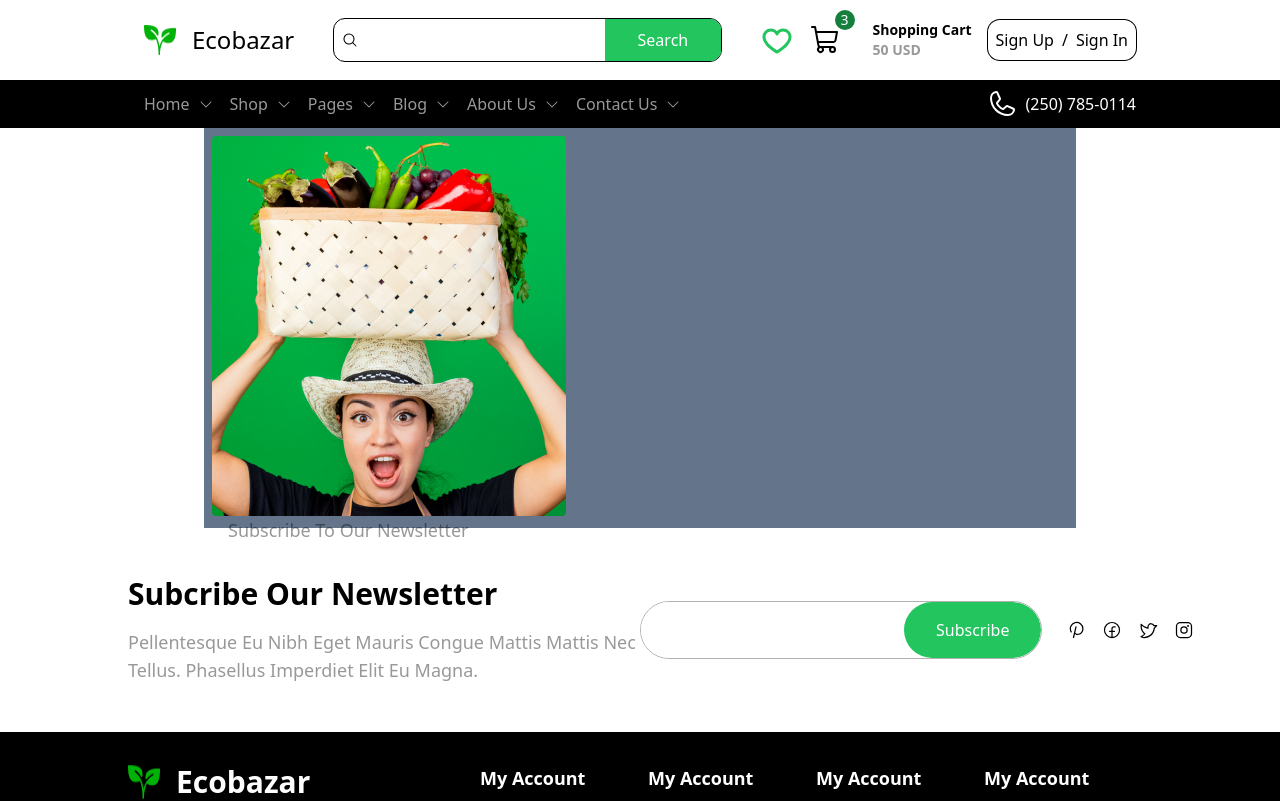
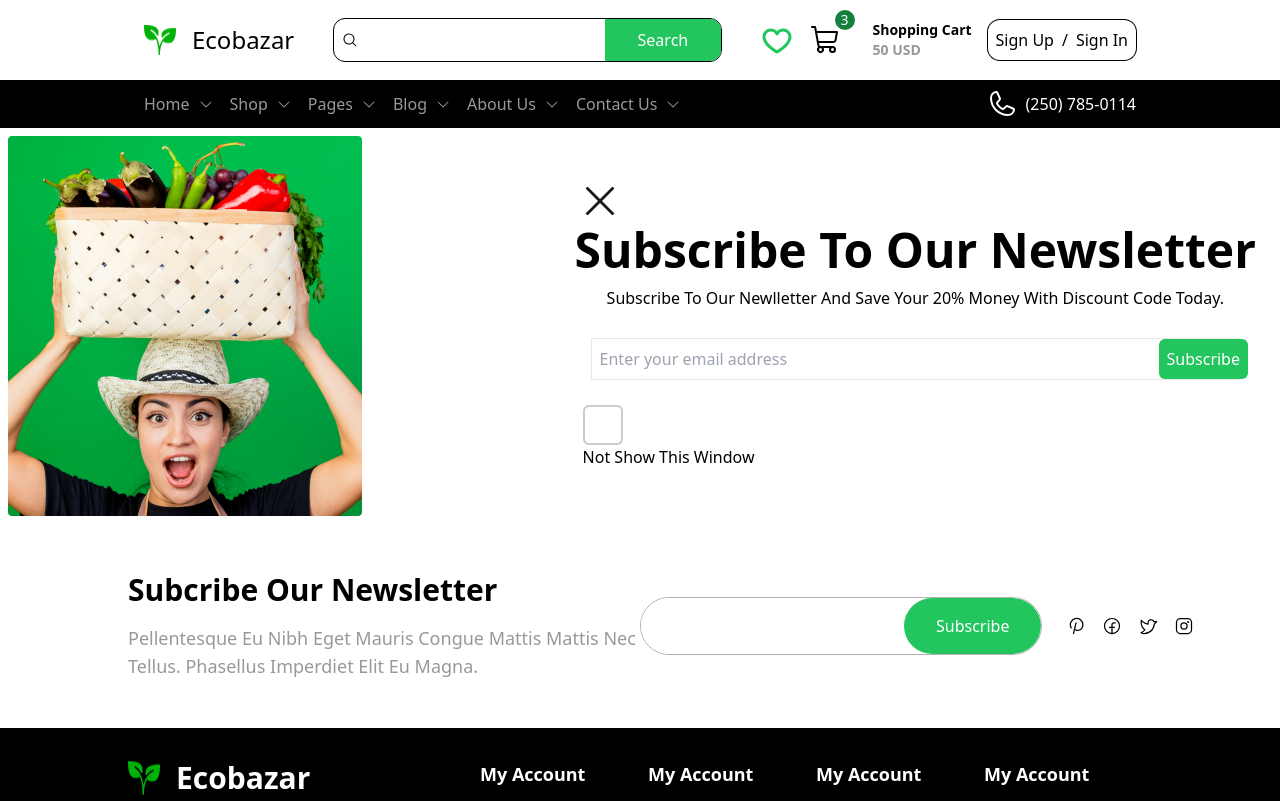
Before and after one commit to DUSHIME1212/Ecobazar, a React (Vite) app in the folder frontend/: page /shop in a window 1280 px wide. Shown: the top 801 px of the page. Built offline with nearby package versions, Linux system fonts and the light colour scheme.

Commit message:
Designed basic shop

```diff
--- /dev/null
+++ b/frontend/public/shop.jsx
@@ -0,0 +1,34 @@
+//import { useLocation } from "react-router-dom";
+import xyz from "/imageNews.png"
+function Shop(){
+
+    return (
+        <div className="flex items-center justify-between bg-slate-500 w-[872px] h-[400px] mx-auto p-2">
+        <div id="newsLetterPopUp" className="">
+            <img src={xyz} width="354px" height="380px" />
+        </div>
+
+            <div className="w-[428] h-[96] flex-auto p-4">
+                <div>
+                    <img src="x.png" className="float-right h-[45] w-[45]" />
+                </div>
+                <h1 className="text-5xl text-center">Subscribe to our newsletter</h1>
+                <div className="text-base text-center p-3">
+                Subscribe to our newlletter and Save your 20% money with discount code today.
+                </div>
+                <div className="relative w-[428] h-[49.5] p-4">
+                    <input type="email" placeholder="Enter your email address" className="w-full border rounded-2xl p-2 pr-10 focus:ring" />
+                    <button className="absolute right-2 top-1/2 trasnform -translate-y-1/2 rounded-md">Subscribe</button>
+                </div>
+                <div className="w-[199] h-[21] p-2">
+                <img src="square.png" className="w-[20] h-[20]"/>
+                <span> not show this window</span></div>
+
+
+        </div>
+
+        </div>
+
+    );
+}
+export default Shop;
--- a/frontend/src/App.jsx
+++ b/frontend/src/App.jsx
@@ -6,7 +6,7 @@ import LoginAuth from "./pages/settings/login.jsx";
 import PagenotFound from "./pages/PagenotFound.jsx";
 import FAQs from "./pages/FAQs.jsx";
 import SignUp from "./pages/settings/signIn.jsx";
-import Shop from "./pages/shop.jsx";
+import Shop from "../public/shop.jsx";
 import DashBoard from "./pages/settings/DashBoard.jsx";
 import AccountSettings from "./pages/settings/settings.jsx";
 import BlogList from "./pages/Blog/BlogList.jsx";
--- a/frontend/src/pages/shop.jsx
+++ /dev/null
@@ -1,20 +0,0 @@
-//import { useLocation } from "react-router-dom";
-import xyz from "/imageNews.png"
-function Shop(){
-
-    return (
-        <div className="felx items-center space-x-4 bg-slate-500 w-[872px] h-[400px] mx-auto p-2">
-        <div id="newsLetterPopUp" className="">
-            <img src={xyz} width="354px" height="380px" />
-        </div>
-        <div className="flex-auto">
-            <div>
-                <p>Subscribe to our newsletter</p>
-            </div>
-        </div>
-
-        </div>
-
-    );
-}
-export default Shop;
```
Also changed, not shown: frontend/public/square.png (added), frontend/public/x.png (added).
